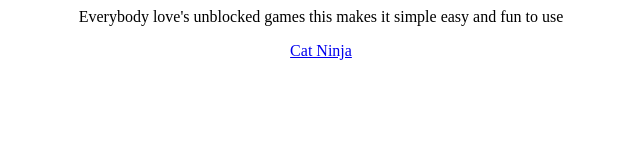
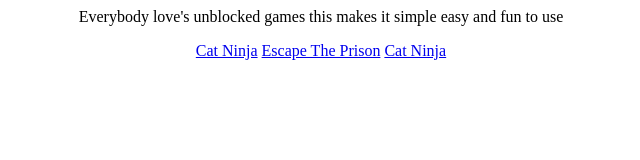
Before and after one commit to Vexify4/Vexifys-Games, a plain HTML site: page index.html in a window 1280 px wide. Shown: the whole page, without its empty margins (319-959 px from the left). Drawn offline with Linux system fonts and the light colour scheme.

Commit message:
Update index.html

```diff
--- a/index.html
+++ b/index.html
@@ -6,6 +6,8 @@
         <center>
             <p>Everybody love's unblocked games this makes it simple easy and fun to use</p>
             <a href="Games/Catninja.html">Cat Ninja</a>
+            <a href="Games/escapingprison.html">Escape The Prison</a>
+            <a href="Games/Happywheels">Cat Ninja</a>
             </center>
     </body>
 </html>
```
